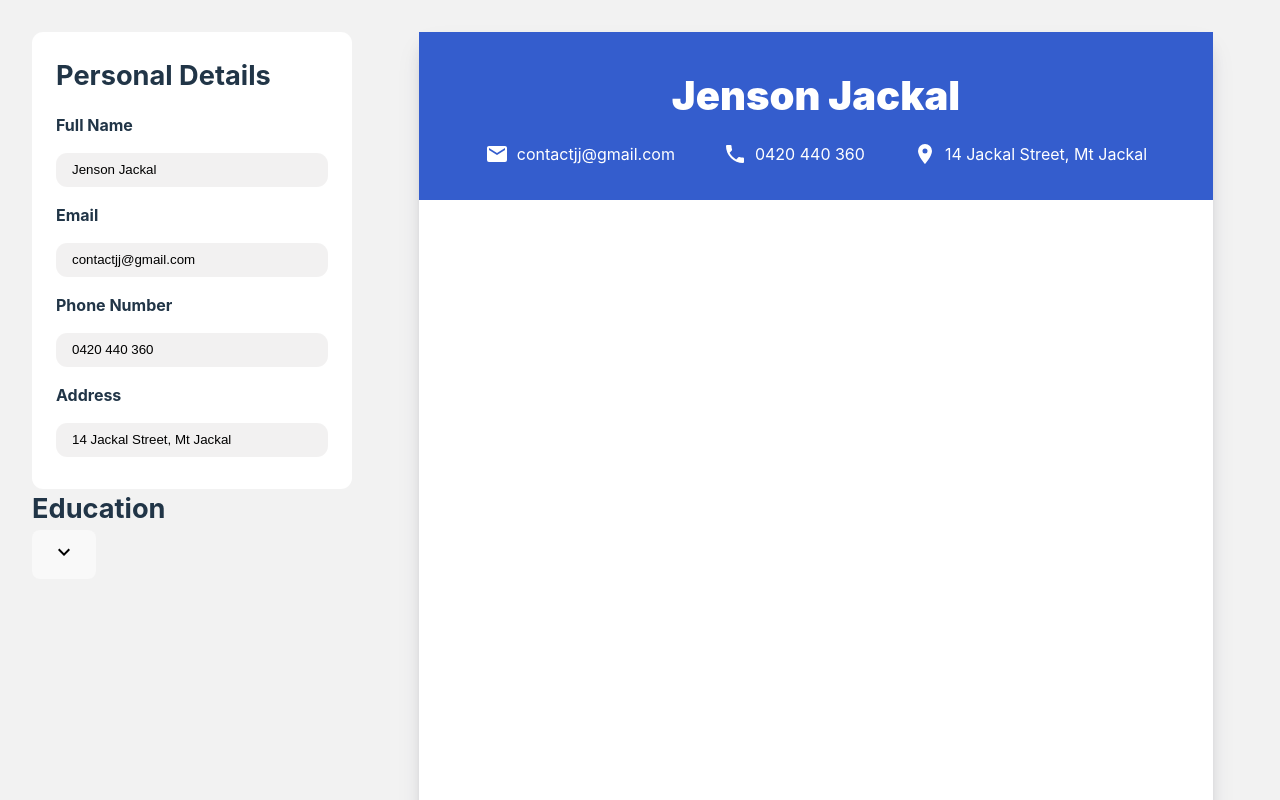
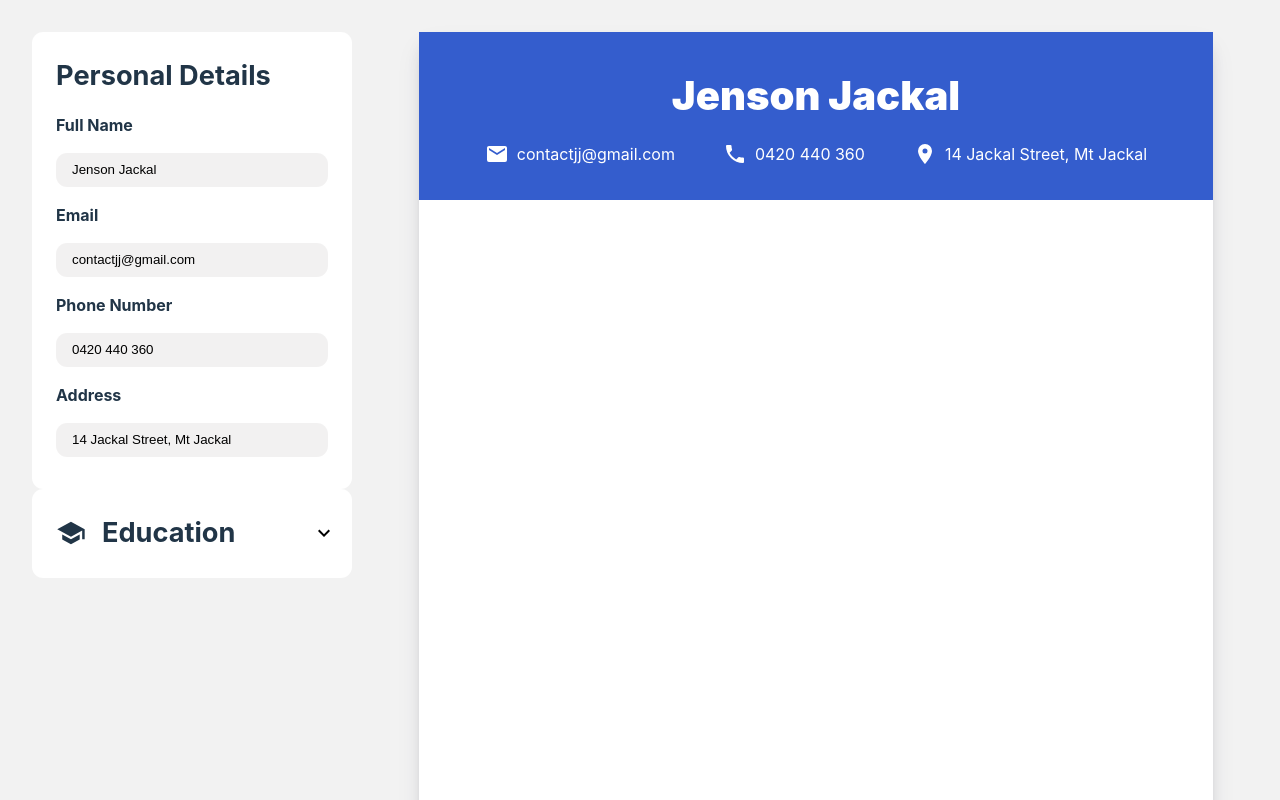
Before and after one commit to Frobii/resume-builder, a React (Vite) app: page / in a window 1280 px wide. Shown: the top 800 px of the page. Built offline with nearby package versions, Linux system fonts and the light colour scheme.

Commit message:
style-the-toggle-menu-component

```diff
--- a/src/ToggleMenu.jsx
+++ b/src/ToggleMenu.jsx
@@ -1,7 +1,10 @@
+import './toggle-menu.css'
 import { useState } from 'react';
 import Icon from '@mdi/react';
 import { mdiChevronDown } from '@mdi/js';
 import { mdiChevronUp } from '@mdi/js';
+import { mdiSchool } from '@mdi/js';
+import { mdiBriefcase } from '@mdi/js';
 
 export default function ToggleMenu({children, title}) {
     const [toggled, setToggled] = useState(false);
@@ -11,15 +14,21 @@ export default function ToggleMenu({children, title}) {
     }
 
     return(
+        <>
             <div className="toggle-container">
-            <h1>{title}</h1>
-            <button onClick={toggleMenu}>
+                <div className="toggle-heading">
+                    {title === "Education" && <Icon path={mdiSchool} size={1.5} />}
+                    {title === "Experience" && <Icon path={mdiBriefcase} size={1.5} />}
+                    <h1 className='title'>{title}</h1>
+                    <button className='toggle-button' onClick={toggleMenu}>
                         {toggled ?
                             <Icon path={mdiChevronUp} size={1} /> :
                             <Icon path={mdiChevronDown} size={1} />
                         }
                     </button>
+                </div>
                 {toggled && children}
             </div>
+        </>
     )
 }
--- a/src/toggle-menu.css
+++ b/src/toggle-menu.css
@@ -0,0 +1,27 @@
+.toggle-heading {
+    padding: 1.5rem;
+    height: min-content;
+    display: flex;
+    align-items: center;
+    background-color: white;
+    border-radius: 0.7rem;
+    position: relative;
+}
+.title {
+    padding-left: 1rem;
+}
+
+.toggle-button {
+    width: 100%;
+    height: 100%;
+    display: flex;
+    align-items: center;
+    justify-content: flex-end;
+    background: transparent;
+    border: none;
+    cursor: pointer;
+    padding-right: 1rem;
+    position: absolute;
+    right: 0rem;
+    box-sizing: border-box;
+}
```
Lines whose indentation alone changed are shown as unchanged.
